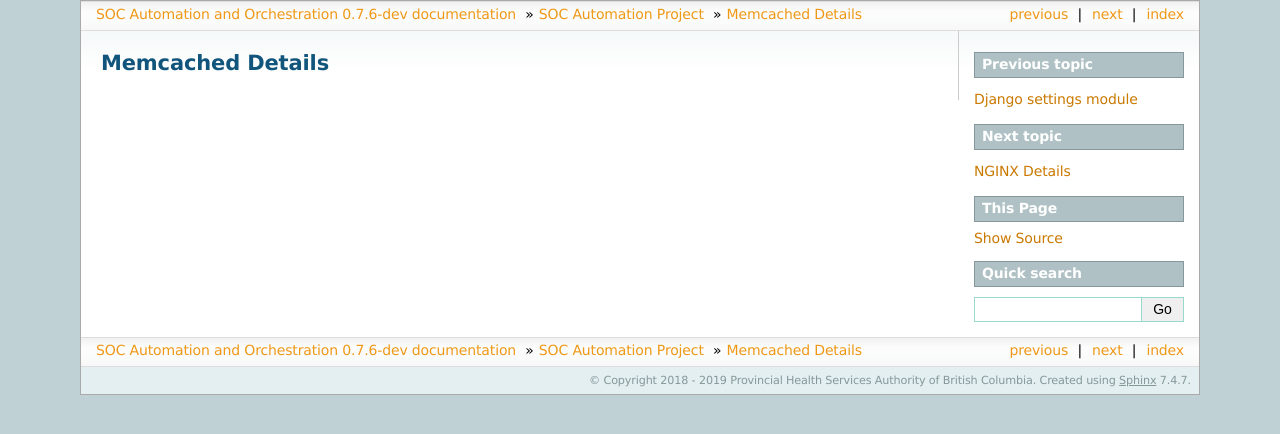
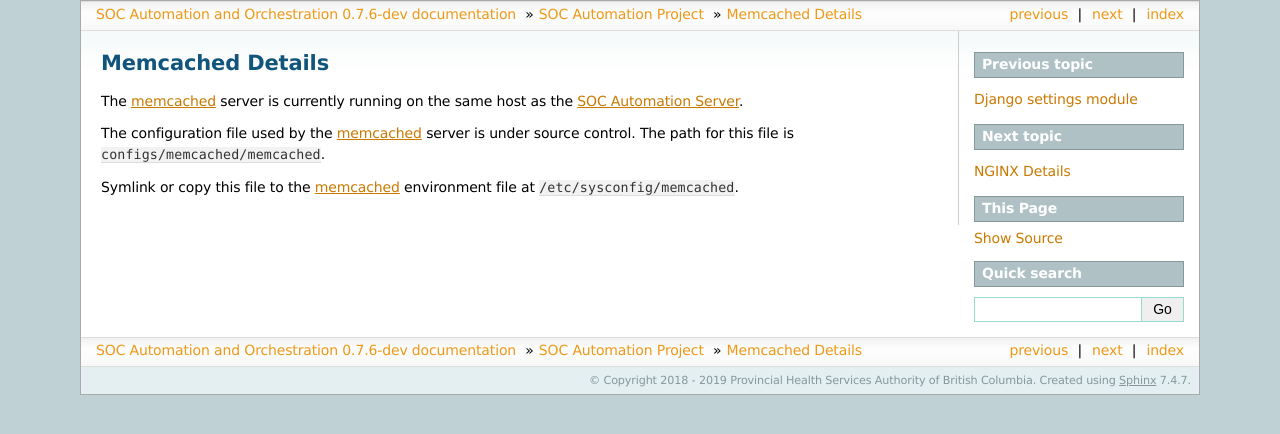
Before and after one commit to PHSAServiceOperationsCenter/PHSA-SOC, a Sphinx documentation site: the page built from docs/source/p_soc_auto/memcached.rst, in a window 1280 px wide. Shown: the top 434 px of the page. Built offline with Sphinx 7.4.7, drawn with Linux system fonts in a browser that asks for light colours.

Commit message:
memcached docs

```diff
--- a/docs/source/p_soc_auto/memcached.rst
+++ b/docs/source/p_soc_auto/memcached.rst
@@ -1,2 +1,12 @@
 Memcached Details
 =================
+
+The `memcached <https://memcached.org/>`_ server is currently running on the
+same host as the :ref:`SOC Automation Server`.
+
+The configuration file used by the `memcached <https://memcached.org/>`_ server
+is under source control. The path for this file is
+``configs/memcached/memcached``.
+
+Symlink or copy this file to the `memcached <https://memcached.org/>`_
+environment file at ``/etc/sysconfig/memcached``.
--- a/docs/source/p_soc_auto/socauto.rst
+++ b/docs/source/p_soc_auto/socauto.rst
@@ -29,6 +29,12 @@ The :ref:`SOC Automation Server` supports content caching via `memcached
 
 See :ref:`Memcached Details` for more usage information about `memcached
 <https://memcached.org/>`_.
+
+Off the shelf components are installed using the normal facilities provided
+by the operating system of the :ref:`SOC Automation Server` host.
+Currently, the :ref:`SOC Automation Server` is running on a `CentOS 7.5
+<https://www.centos.org/>`_.
+
 
 Django settings
 ---------------
```
